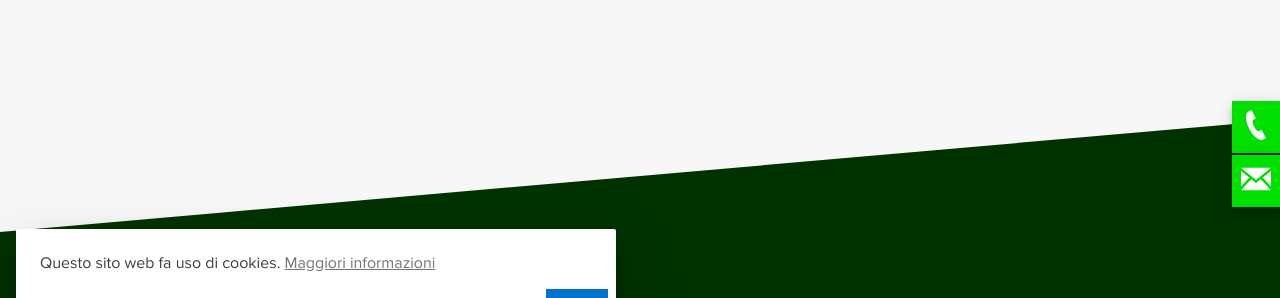
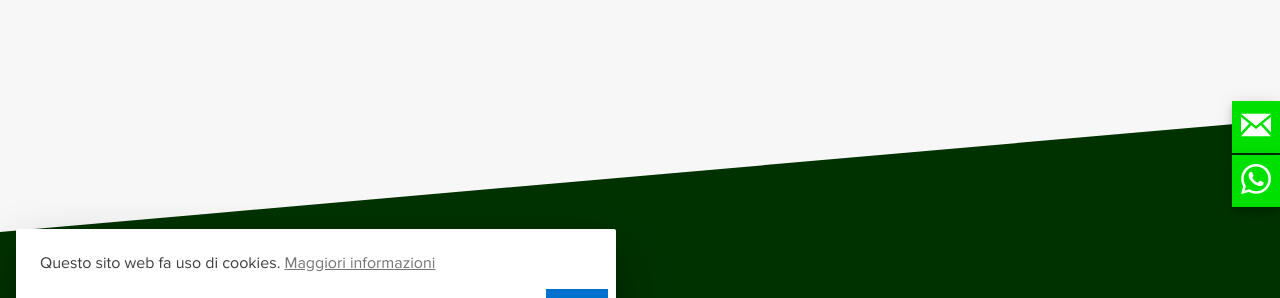
Before and after one commit to enricocaputo/enricocaputo.github.io, a Jekyll site: the page built from pages/grazie.md, in a window 1280 px wide. Shown: the part 551-849 px from the top of the page. Built offline with Jekyll 4.4.1, drawn with Linux system fonts in a browser that asks for light colours.

Commit message:
modifiche ai pulsanti whatsapp e telefono

```diff
--- a/_includes/sidebar-shortcuts.html
+++ b/_includes/sidebar-shortcuts.html
@@ -1,11 +1,14 @@
 <div class="sidebarShortcuts">
 	<a class="phone" href="tel:+393889005888" aria-label="telefono">
-		{% include shortcuts-icon.html icon="Phone" %}	<div class="details"><span>(+39) 388 9005888</span></div>
+		{% include shortcuts-icon.html icon="Phone" %}
+		<div class="details"><span>(+39) 388 9005888</span></div>
 	</a>
 	<a class="mail" href="/contatti/" aria-label="contatti">
-		{% include shortcuts-icon.html icon="Email" %}	<div class="details"><span>E-Mail</span></div>
+		{% include shortcuts-icon.html icon="Email" %}
+		<div class="details"><span>E-Mail</span></div>
 	</a>
-	<a class="whatsapp" href="https://wa.me/393889005888" aria-label="whatsapp" target="_blank" rel="noopener">
+	<a class="whatsapp" href="https://wa.me/393889005888?text=Salve%20Enrico%2C%20la%20contatto%20dal%20suo%20sito.%20Mi%20chiamo%20...%20e%20scrivo%20dal%20comune%20di%20...%20per%20chiedere%20informazioni%20riguardo%20a%3A%20" data-desktop-href="https://web.whatsapp.com/send?phone=393889005888&text=Salve%20Enrico%2C%20la%20contatto%20dal%20suo%20sito.%20Mi%20chiamo%20...%20e%20scrivo%20dal%20comune%20di%20...%20per%20chiedere%20informazioni%20riguardo%20a%3A%20" aria-label="whatsapp" target="_blank" rel="noopener noreferrer">
 		{% include shortcuts-icon.html icon="WhatsApp" %}
+		<div class="details"><span>WhatsApp</span></div>
 	</a>
 </div>
--- a/_sass/_sidebar-shortcuts.scss
+++ b/_sass/_sidebar-shortcuts.scss
@@ -44,7 +44,8 @@
       opacity: 1;
     }
   }
-  .whatsapp {
+  /* Nasconde il telefono su desktop mantenendo visibili E-Mail e WhatsApp */
+  .phone {
     display: none;
   }
 }
@@ -93,7 +94,9 @@
           background: transparent;
         }
       }
+      /* Riattiva il pulsante telefono su smartphone */
       .phone {
+        display: block;
         float: left;
       }
       .mail {
```
Also changed, not shown: _layouts/default.html (+9 -0 lines).
